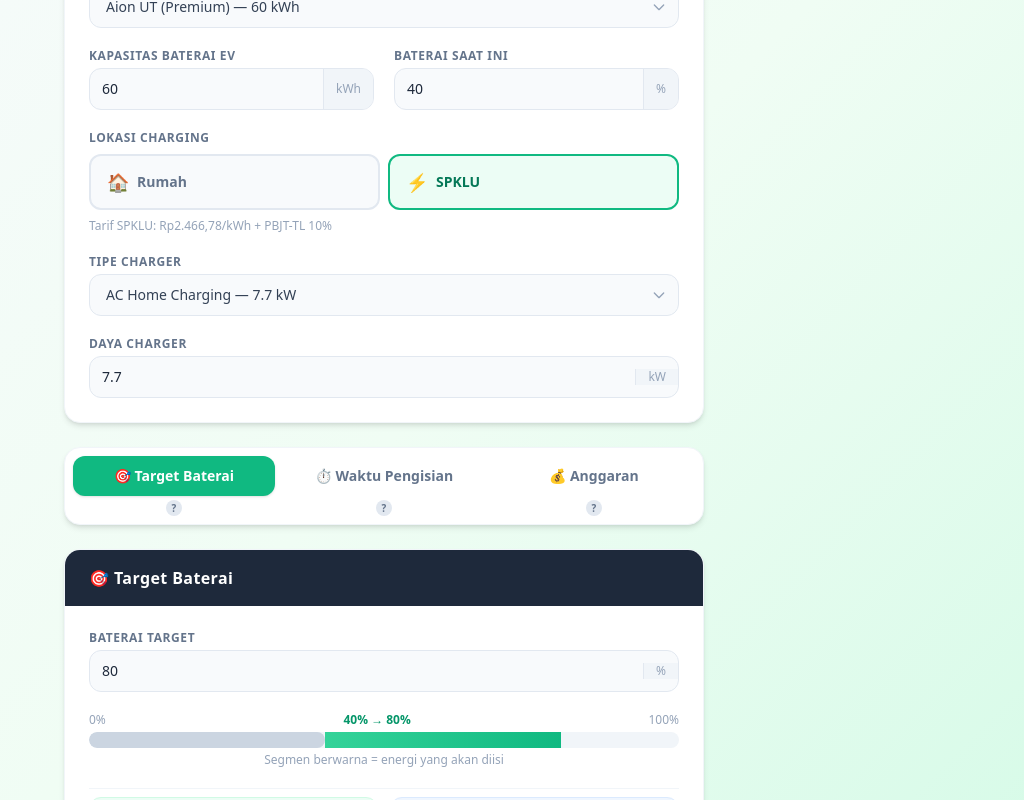
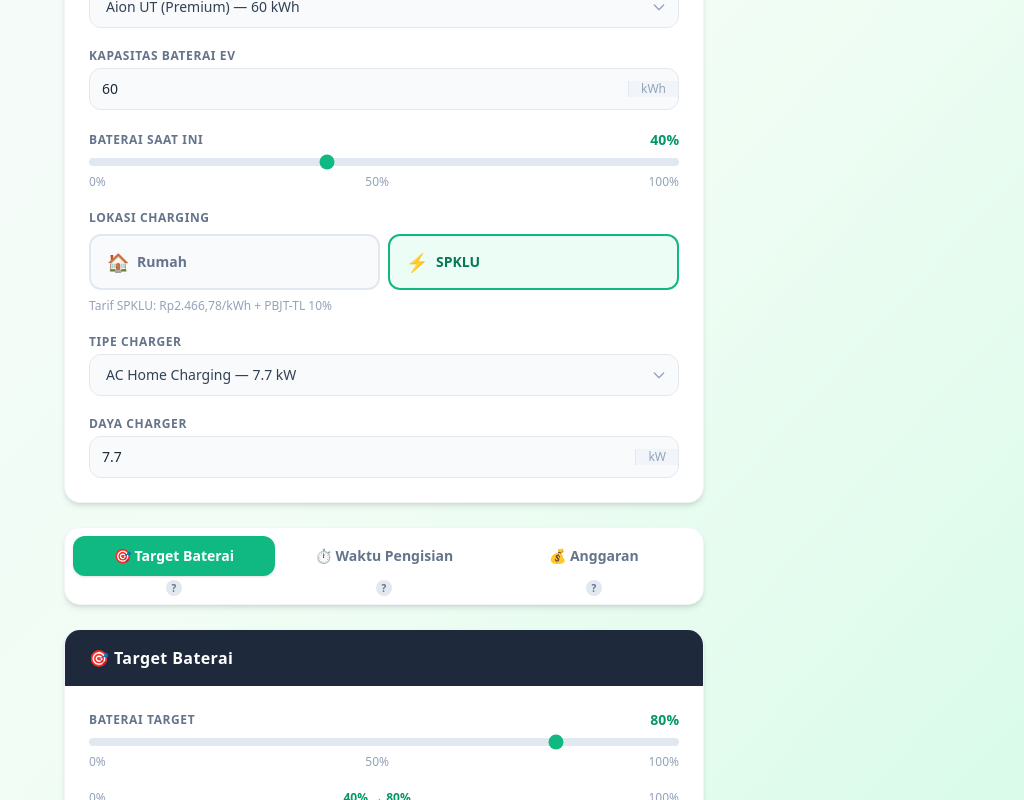
Before and after one commit to rendicahya/kwh-ev, a Svelte app: page / in a window 1280 px wide. Shown: the part 220-1020 px from the top of the page, without its empty margins (256-1280 px from the left). Built offline with nearby package versions, Linux system fonts and the light colour scheme.

Commit message:
Changed to sliders for battery levels

```diff
--- a/src/components/ModeTarget.svelte
+++ b/src/components/ModeTarget.svelte
@@ -19,13 +19,19 @@
   })();
 </script>
 
-<div class="flex flex-col gap-1">
-  <label for="targetBattery" class="text-xs font-semibold text-slate-500 uppercase tracking-wider">Baterai Target</label>
-  <div class="flex items-center border {targetBatteryError ? 'border-red-300' : 'border-slate-200'} rounded-xl overflow-hidden focus-within:ring-2 focus-within:ring-emerald-400 bg-slate-50">
-    <input id="targetBattery" type="number" bind:value={targetBattery} min="0" max="100"
-      on:blur={() => targetBattery = clamp(targetBattery, 0, 100)}
-      class="flex-1 px-3 py-2.5 text-slate-800 bg-transparent outline-none text-sm" />
-    <span class="px-3 text-xs text-slate-400 font-medium bg-slate-100 h-full flex items-center border-l border-slate-200">%</span>
+<div class="flex flex-col gap-2">
+  <div class="flex items-center justify-between">
+    <label for="targetBattery" class="text-xs font-semibold text-slate-500 uppercase tracking-wider">Baterai Target</label>
+    <span class="text-sm font-bold text-emerald-600">{targetBattery}%</span>
+  </div>
+  <input id="targetBattery" type="range" bind:value={targetBattery} min="0" max="100" step="1"
+    on:blur={() => targetBattery = clamp(targetBattery, 0, 100)}
+    class="w-full h-2 rounded-full appearance-none cursor-pointer
+           bg-slate-200 accent-emerald-500" />
+  <div class="flex justify-between text-xs text-slate-400">
+    <span>0%</span>
+    <span>50%</span>
+    <span>100%</span>
   </div>
   {#if targetBatteryError}<p class="text-xs text-red-500 mt-0.5">{targetBatteryError}</p>{/if}
 </div>
--- a/src/components/SharedInputs.svelte
+++ b/src/components/SharedInputs.svelte
@@ -83,7 +83,7 @@
       </div>
     </div>
 
-    <div class="grid grid-cols-1 sm:grid-cols-2 gap-5">
+    <div class="flex flex-col gap-5">
 
       <div class="flex flex-col gap-1">
         <label for="batteryCapacity" class="text-xs font-semibold text-slate-500 uppercase tracking-wider">Kapasitas Baterai EV</label>
@@ -97,13 +97,18 @@
         {#if batteryCapacityError}<p class="text-xs text-red-500 mt-0.5">{batteryCapacityError}</p>{/if}
       </div>
 
-      <div class="flex flex-col gap-1">
-        <label for="currentBattery" class="text-xs font-semibold text-slate-500 uppercase tracking-wider">Baterai Saat Ini</label>
-        <div class="flex items-center border {currentBatteryError ? 'border-red-300' : 'border-slate-200'} rounded-xl overflow-hidden focus-within:ring-2 focus-within:ring-emerald-400 bg-slate-50">
-          <input id="currentBattery" type="number" bind:value={currentBattery} min="0" max="100"
-            on:blur={() => onBlur('currentBattery', 0, 100)}
-            class="flex-1 px-3 py-2.5 text-slate-800 bg-transparent outline-none text-sm" />
-          <span class="px-3 text-xs text-slate-400 font-medium bg-slate-100 h-full flex items-center border-l border-slate-200">%</span>
+      <div class="flex flex-col gap-2">
+        <div class="flex items-center justify-between">
+          <label for="currentBattery" class="text-xs font-semibold text-slate-500 uppercase tracking-wider">Baterai Saat Ini</label>
+          <span class="text-sm font-bold text-emerald-600">{currentBattery}%</span>
+        </div>
+        <input id="currentBattery" type="range" bind:value={currentBattery} min="0" max="100" step="1"
+          class="w-full h-2 rounded-full appearance-none cursor-pointer
+                 bg-slate-200 accent-emerald-500" />
+        <div class="flex justify-between text-xs text-slate-400">
+          <span>0%</span>
+          <span>50%</span>
+          <span>100%</span>
         </div>
         {#if currentBatteryError}<p class="text-xs text-red-500 mt-0.5">{currentBatteryError}</p>{/if}
       </div>
```
